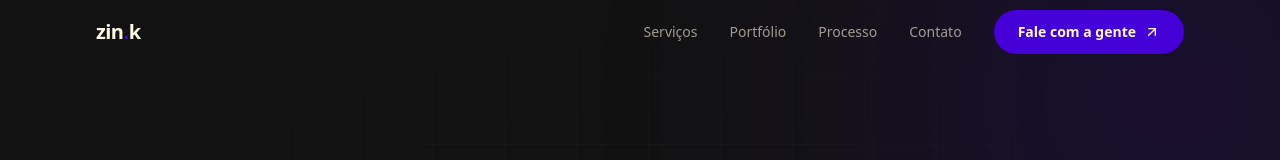
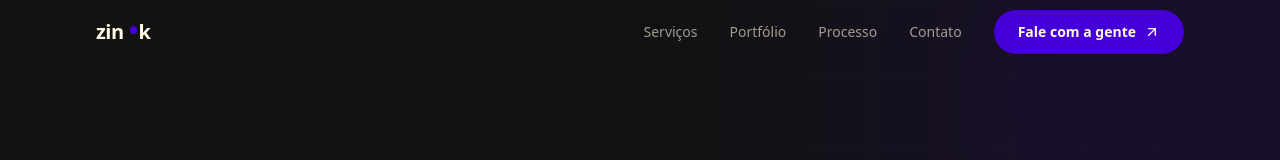
Before and after one commit to leolima-10/zin.k-v2, a React (Vite) app: page / in a window 1280 px wide. Shown: the top 160 px of the page. Built offline with nearby package versions, Linux system fonts and the light colour scheme; a web font is replaced by a local one.

Commit message:
Fase 3: Logo.tsx novo, Navbar usa compact, Footer inalterado

```diff
--- a/src/components/Logo.tsx
+++ b/src/components/Logo.tsx
@@ -1,24 +1,47 @@
 import { Link } from "react-router-dom";
+
+type LogoVariant = "dark" | "light" | "purple";
 
 interface LogoProps {
   className?: string;
+  /** dark = fundo preto (padrão) · light = fundo creme · purple = fundo roxo */
+  variant?: LogoVariant;
+  /** esconde "company" — usado na navbar */
+  compact?: boolean;
 }
 
-export function Logo({ className = "" }: LogoProps) {
+const TONES: Record<LogoVariant, { text: string; dot: string }> = {
+  dark: { text: "text-cream", dot: "bg-accent" },
+  light: { text: "text-ink", dot: "bg-ink" },
+  purple: { text: "text-cream", dot: "bg-cream" },
+};
+
+export function Logo({
+  className = "",
+  variant = "dark",
+  compact = false,
+}: LogoProps) {
+  const tone = TONES[variant];
+
   return (
     <Link
       to="/"
       aria-label="zin.k — página inicial"
-      className={`group inline-flex items-baseline font-display text-xl font-bold tracking-tight text-cream ${className}`}
+      className={`group inline-flex flex-col gap-[0.3em] leading-none ${tone.text} ${className}`}
     >
-      zin
-      <span
-        aria-hidden="true"
-        className="text-accent transition-transform duration-300 group-hover:-translate-y-0.5"
-      >
-        .
+      <span className="inline-flex items-center font-display text-xl font-black lowercase tracking-[-0.02em]">
+        zin
+        <span
+          aria-hidden="true"
+          className={`ml-[0.3em] mr-[0.06em] inline-block h-[0.38em] w-[0.38em] -translate-y-[0.1em] rounded-full transition-transform duration-300 group-hover:-translate-y-[0.2em] ${tone.dot}`}
+        />
+        k
       </span>
-      k
+      {!compact && (
+        <span className="font-sans font-light lowercase tracking-[0.3em] text-[0.4em]">
+          company
+        </span>
+      )}
     </Link>
   );
 }
--- a/src/components/Navbar.tsx
+++ b/src/components/Navbar.tsx
@@ -41,7 +41,7 @@ export function Navbar() {
         className="mx-auto flex h-16 w-full max-w-6xl items-center justify-between px-5 sm:px-8"
         aria-label="navegação principal"
       >
-        <Logo />
+        <Logo compact />
 
         <div className="hidden items-center gap-8 md:flex">
           {NAV_LINKS.map((link) => (
```
Also changed, not shown: 1 other file (tests, documents, lock files or other folders).
